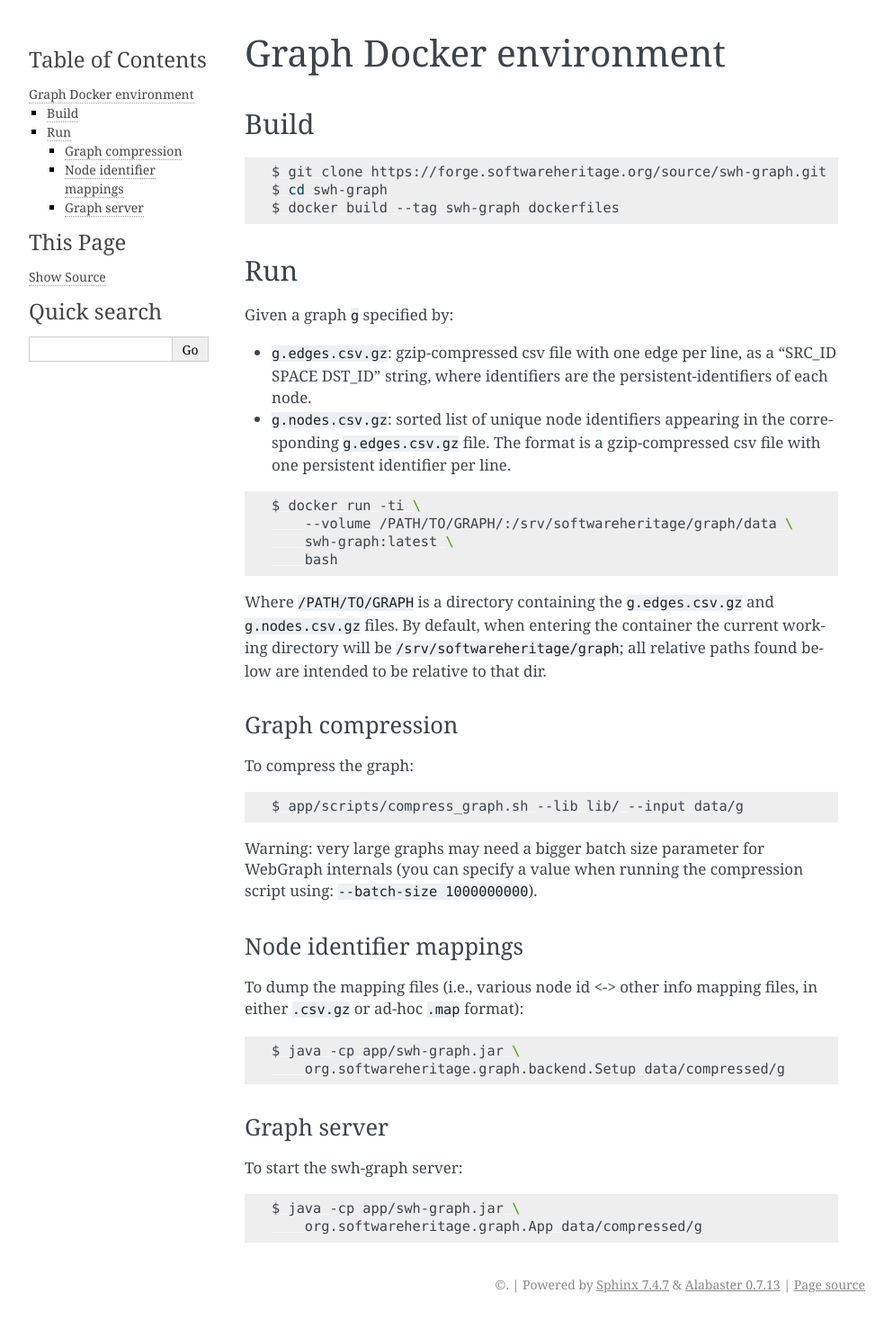
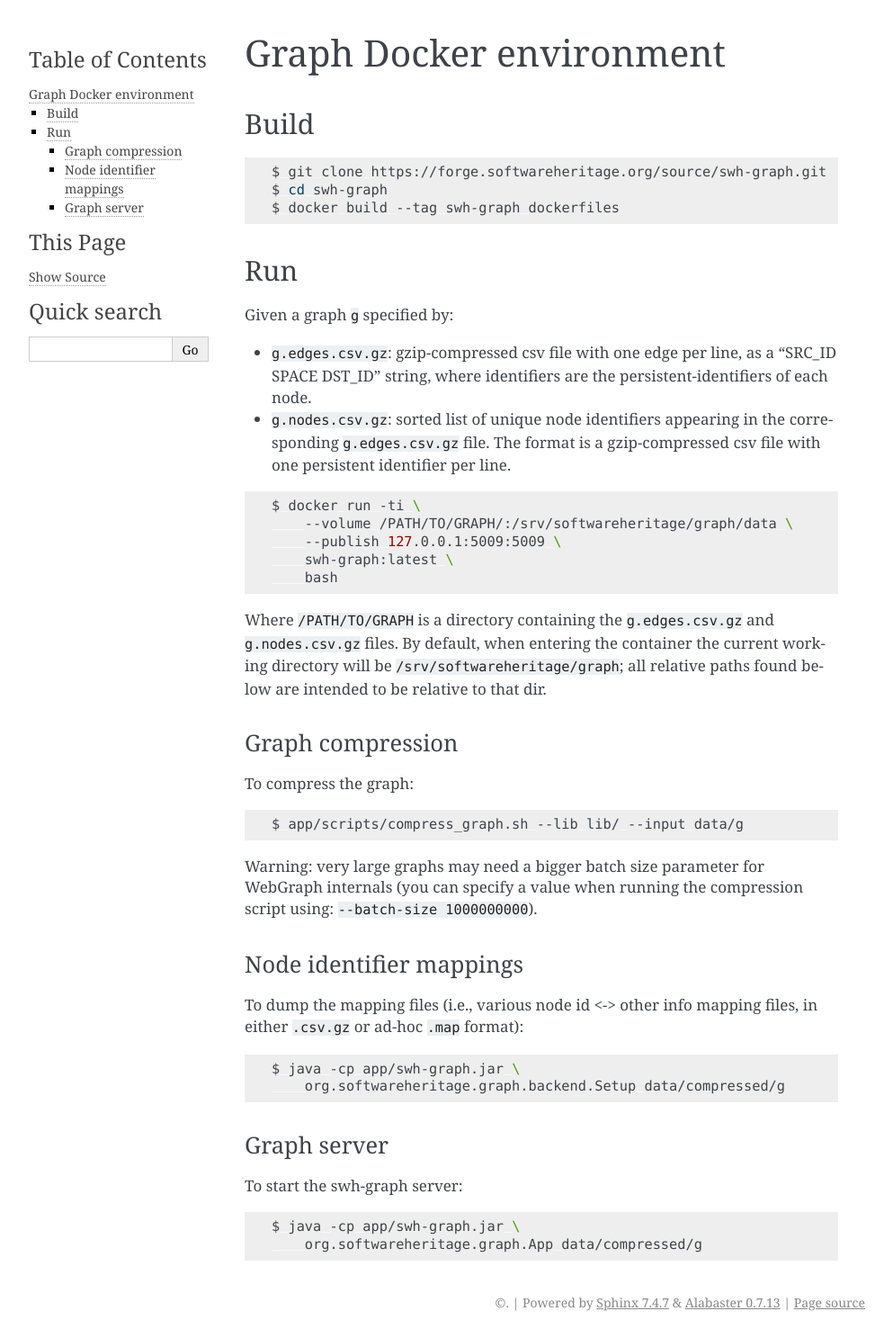
Before and after one commit to SoftwareHeritage/swh-graph, a Sphinx documentation site: the page built from docs/docker.rst, in a window 1280 px wide. Shown: the whole page at 90% size, without its empty margins (148-1141 px from the left). Built offline with Sphinx 7.4.7, drawn with Linux system fonts in a browser that asks for light colours.

Commit message:
docker doc: add --publish to the run invocation
this allows to play with the REST API on the host

```diff
--- a/docs/docker.rst
+++ b/docs/docker.rst
@@ -28,6 +28,7 @@ Given a graph ``g`` specified by:
 
     $ docker run -ti \
         --volume /PATH/TO/GRAPH/:/srv/softwareheritage/graph/data \
+        --publish 127.0.0.1:5009:5009 \
         swh-graph:latest \
 	bash
 
```
